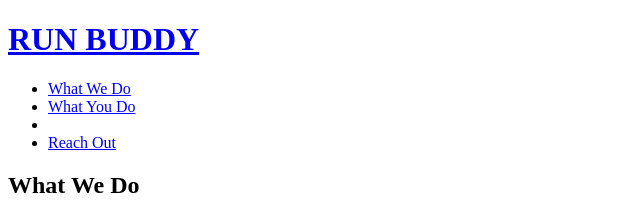
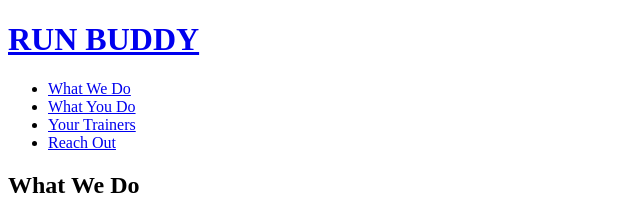
Before and after one commit to lemry01/run-buddy, a plain HTML site: page index.html in a window 1280 px wide. Shown: the top 206 px of the page, without its empty margins (0-640 px from the left). Drawn offline with Linux system fonts and the light colour scheme.

Commit message:
navigation header edit

```diff
--- a/index.html
+++ b/index.html
@@ -22,7 +22,7 @@
         <a href="#what-you-do">What You Do</a>
     </li>
     <li>
-        <a href="your-trainers"></a>
+        <a href="your-trainers">Your Trainers</a>
     </li>
     <li>
         <a href="#reach-out">Reach Out</a>
```
